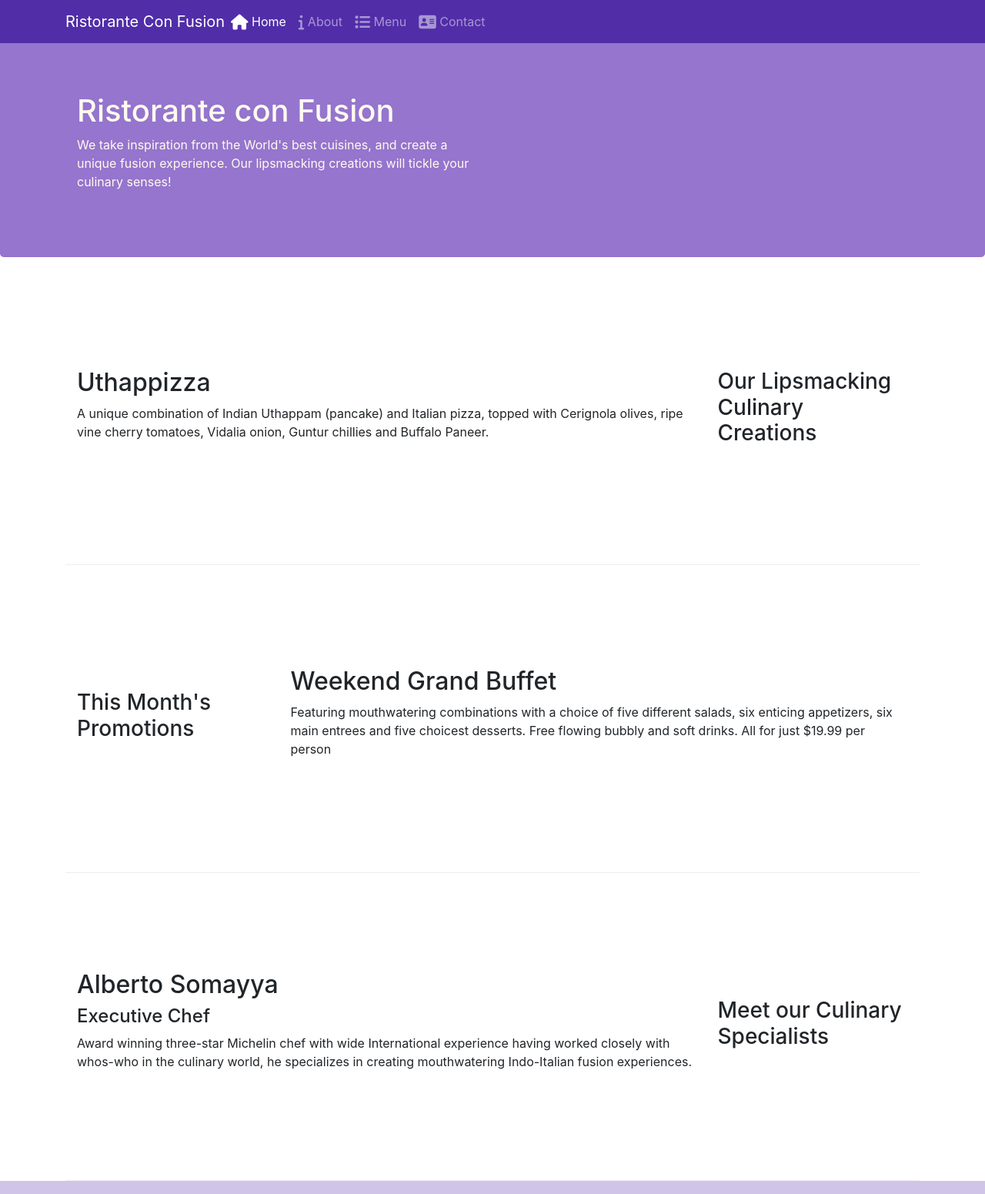
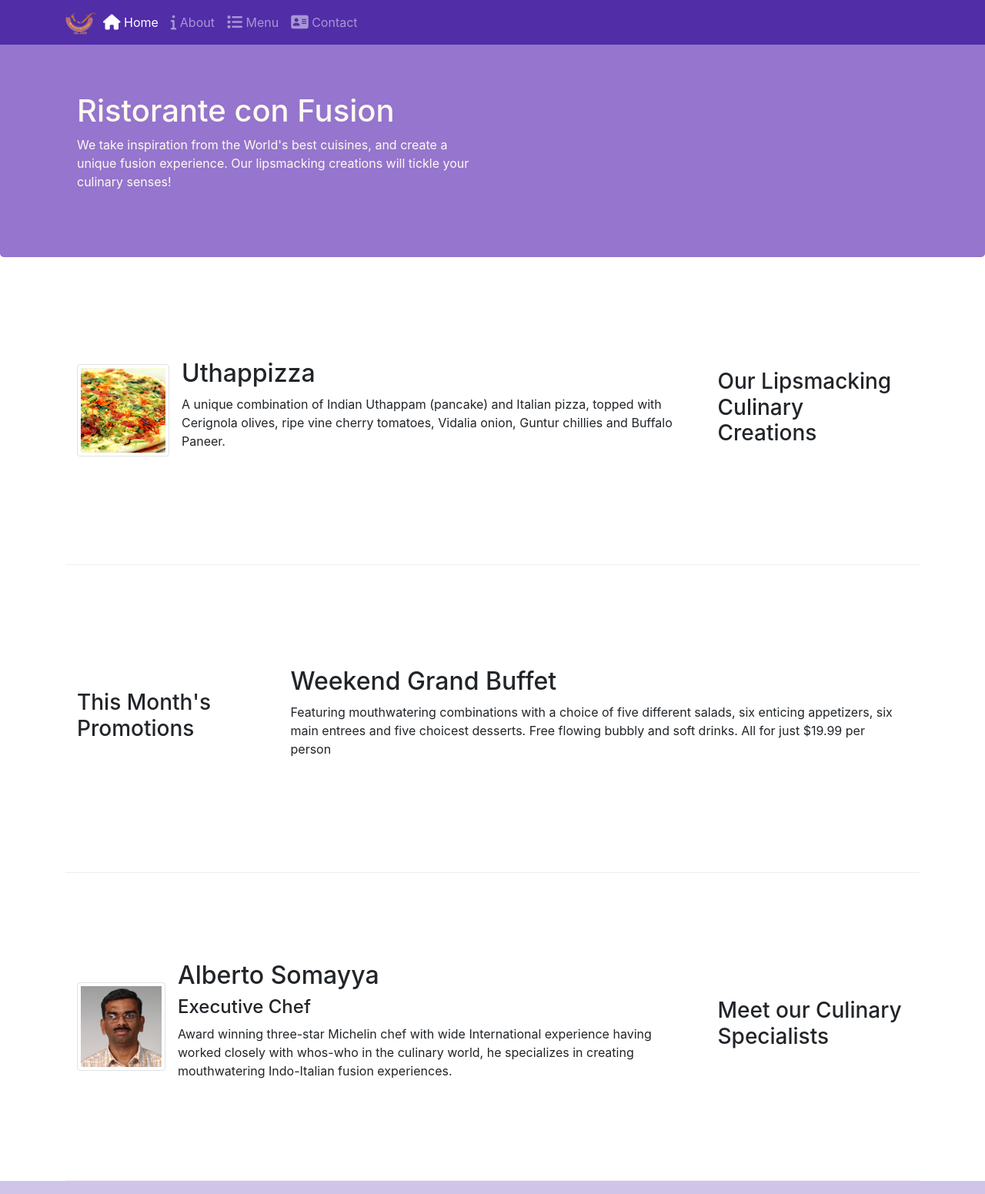
Before and after one commit to JainamSanghvi91/BootStrap, a plain HTML site: page index.html in a window 1280 px wide. Shown: the top 1551 px of the page at 77% size. Drawn offline with nearby package versions, Linux system fonts and the light colour scheme.

Commit message:
Images and Media

```diff
--- a/index.html
+++ b/index.html
@@ -21,7 +21,7 @@
         <button class="navbar-toggler" type="button" data-toggle="collapse" data-target="#Navbar">
             <span class="navbar-toggler-icon"></span>
         </button>
-            <a class="navbar-brand mr-auto" href="#">Ristorante Con Fusion</a>
+            <a class="navbar-brand mr-auto" href="#"><img src="img/logo.png" height="30" width="41"></a>
                 <div class="collapse navbar-collapse" id="Navbar">
                     <ul class="navbar-nav mr-auto">
                         <li class="nav-item active"><a class="nav-link" href="#"><span class="fa fa-home fa-lg"></span> Home</a></li>
@@ -51,8 +51,17 @@
                 <h3>Our Lipsmacking Culinary Creations</h3>
             </div>
             <div class = "col col-sm order-sm-first col-md">
-                <h2>Uthappizza</h2>
-                <p>A unique combination of Indian Uthappam (pancake) and Italian pizza, topped with Cerignola olives, ripe vine cherry tomatoes, Vidalia onion, Guntur chillies and Buffalo Paneer.</p>
+                <div class="media">
+                    <img class="d-flex mr-3 img-thumbnail align-self-center"
+                            src="img/uthappizza.png" alt="Uthappizza">
+                    <div class="media-body">
+                        <h2 class="mt-0">Uthappizza</h2>
+                        <p class="d-none d-sm-block">A unique combination of Indian Uthappam (pancake) and
+                            Italian pizza, topped with Cerignola olives, ripe vine
+                            cherry tomatoes, Vidalia onion, Guntur chillies and
+                            Buffalo Paneer.</p>
+                    </div>
+                </div>
             </div>
         </div>
 
@@ -72,9 +81,19 @@
                 <h3>Meet our Culinary Specialists</h3>
             </div>
             <div class = "col col-sm order-sm-first col-md">
-                <h2>Alberto Somayya</h2>
-                <h4>Executive Chef</h4>
-                <p>Award winning three-star Michelin chef with wide International experience having worked closely with whos-who in the culinary world, he specializes in creating mouthwatering Indo-Italian fusion experiences. </p>
+                <div class="media">
+                    <img class="d-flex mr-3 img-thumbnail align-self-center"
+                            src="img/alberto.png" alt="Alberto Somayya">
+                    <div class="media-body">
+                        <h2 class="mt-0">Alberto Somayya</h2>
+                        <h4>Executive Chef</h4>
+                        <p class="d-none d-sm-block">Award winning three-star Michelin chef with wide
+                            International experience having worked closely with
+                            whos-who in the culinary world, he specializes in
+                            creating mouthwatering Indo-Italian fusion experiences.
+                            </p>
+                    </div>
+                </div>
             </div>
         </div>
     </div>
```
Also changed, not shown: aboutus.html (+3 -2 lines), contactus.html (+2 -1 lines), img/alberto.png (added), img/buffet.png (added), img/logo.png (added), img/uthappizza.png (added), 1 other file.
